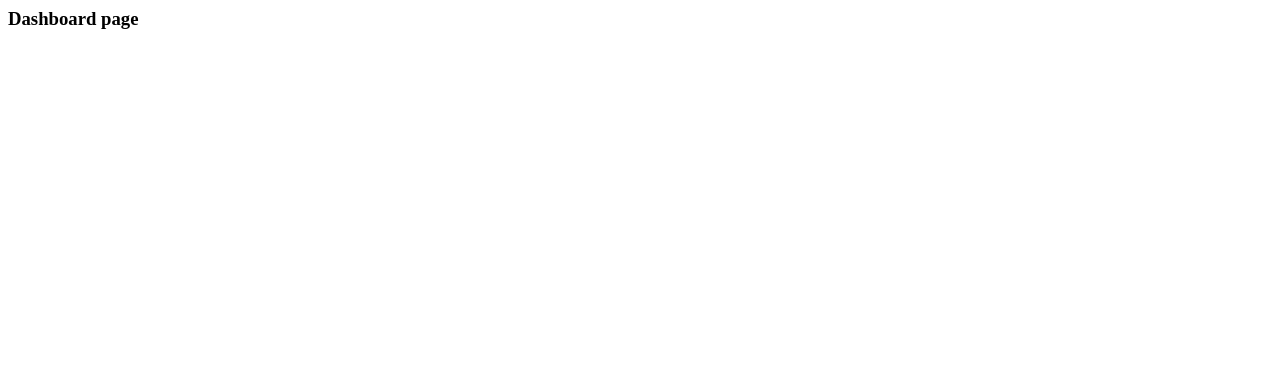
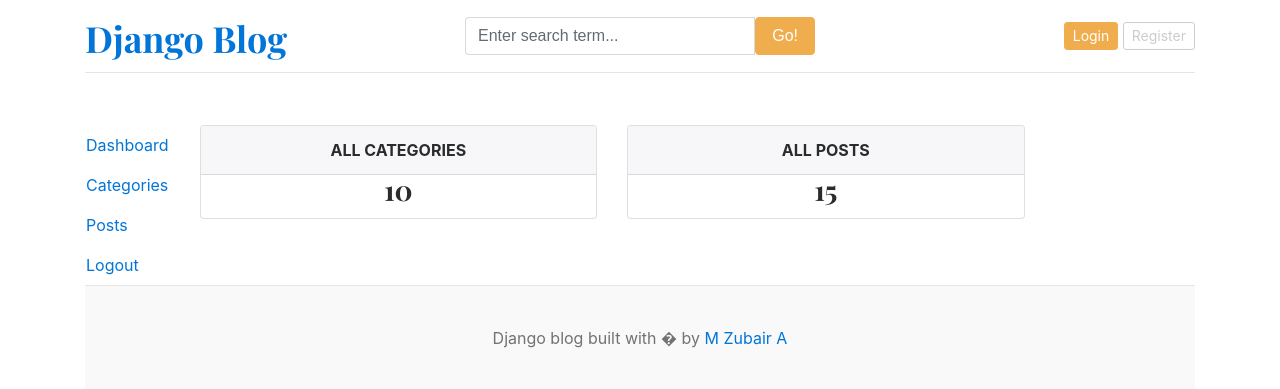
Before and after one commit to zubairwardak/Django-Blog, a Django app: page /dashboard/ in a window 1280 px wide. Before the commit the part shown is almost empty. Shown: the top 389 px of the page. Run offline with Django 5.2, Linux system fonts and the light colour scheme; data that the repository does not hold is empty; parts of the project's set-up code (start-up, migrations or seed data) failed here and were passed over.

Commit message:
Dashboard Design

```diff
--- a/templates/dashboard/dashboard.html
+++ b/templates/dashboard/dashboard.html
@@ -1 +1,42 @@
-<h3>Dashboard page</h3>
+{% extends 'base.html' %}
+
+{% block content %}
+
+<div class="row">
+    <!-- Left sidebar  -->
+     <div class="clo-md-3">
+        <div class="nav flex-column nav-pills bg-light" aria-orientation="vertical">
+            <a href="" class="nav-link text-dark">Dashboard</a>
+            <a href="" class="nav-link text-dark">Categories</a>
+            <a href="" class="nav-link text-dark">Posts</a>
+            <a href="" class="nav-link text-dark">Logout</a>
+        </div>
+     </div>
+
+    <!-- Right side content -->
+     <div class="col-md-9">
+        <div class="row">
+            <div class="col">
+                <div class="card border-default mb-3">
+                    <div class="card-header text-center text-uppercase font-weight-bold">All Categories</div>
+                    <div class="card-body text-dark">
+                        <h3 class="card-title text-center">10<h3>
+                    </div>
+                </div>
+            </div>
+
+             <div class="col">
+                <div class="card border-default mb-3">
+                    <div class="card-header text-center text-uppercase font-weight-bold">All Posts</div>
+                    <div class="card-body text-dark">
+                        <h3 class="card-title text-center">15<h3>
+                    </div>
+                </div>
+            </div>
+
+        </div>
+
+     </div>
+</div>
+
+{% endblock %}
```
